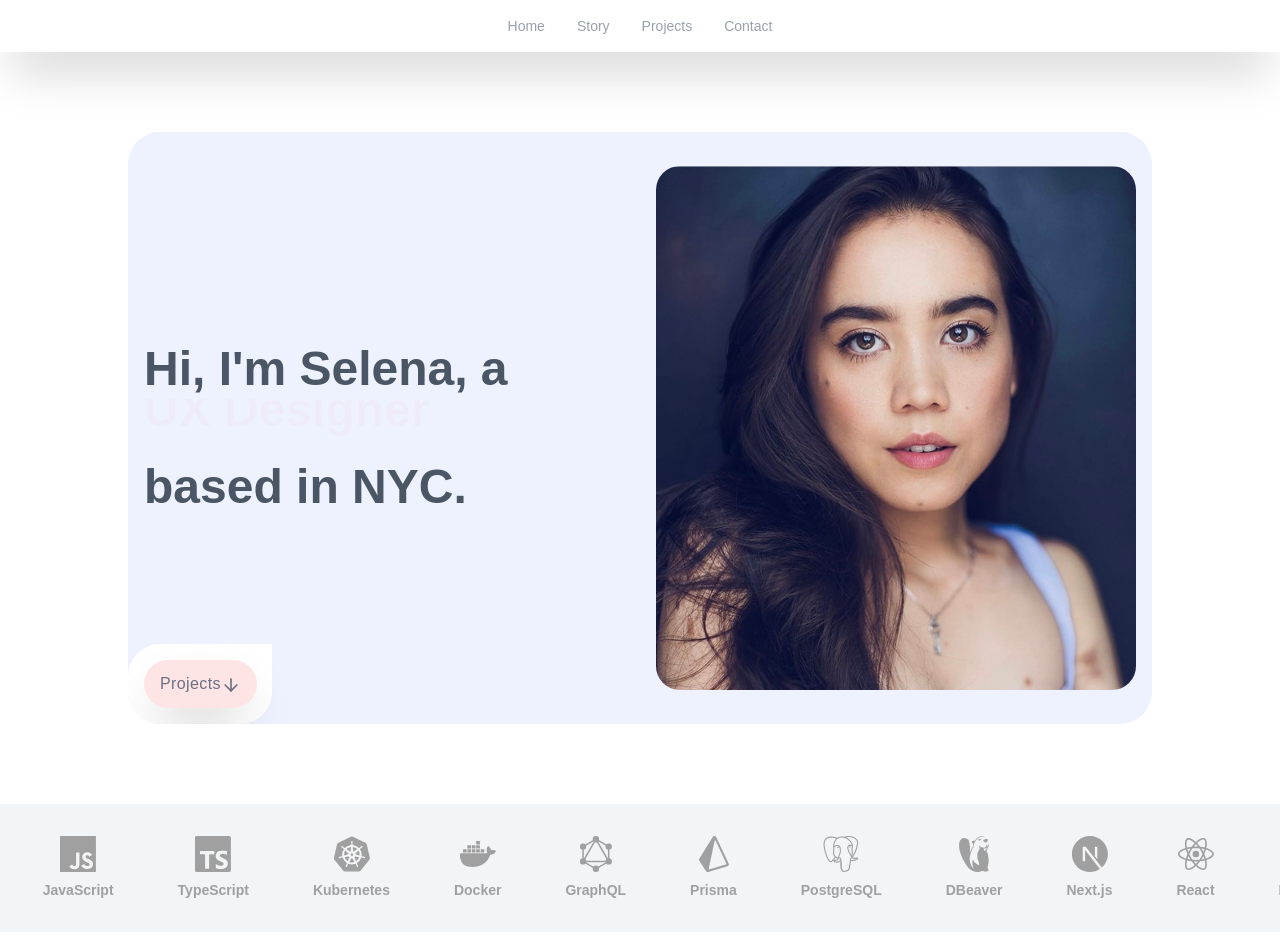
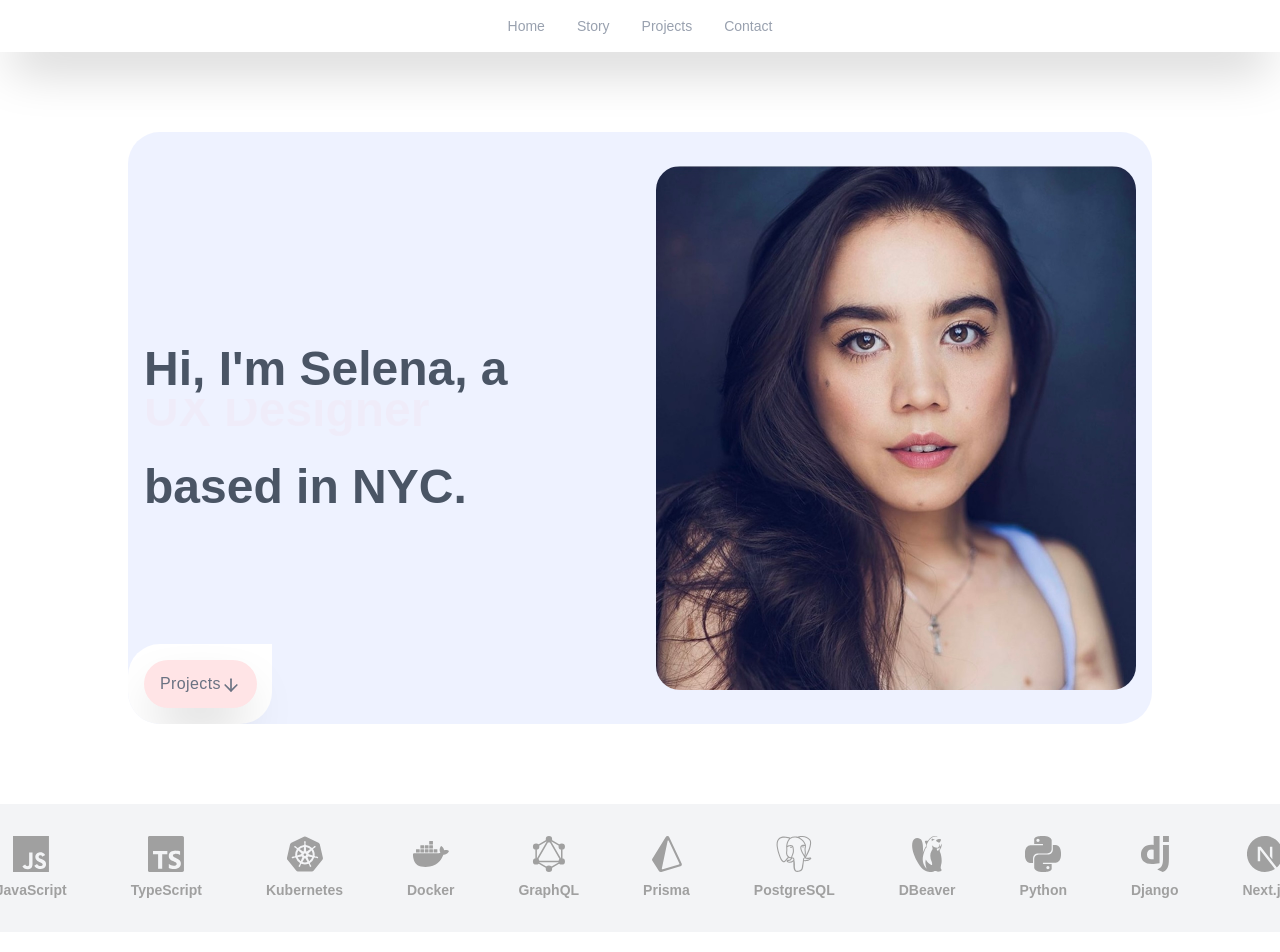
Before and after one commit to selenasiri53/portfolio-2025, a Next.js app: page / in a window 1280 px wide. Shown: the top 952 px of the page. Built offline with nearby package versions, Linux system fonts and the light colour scheme.

Commit message:
python and django added

```diff
--- a/app/components/Slider.tsx
+++ b/app/components/Slider.tsx
@@ -7,14 +7,14 @@ import {
   SiRedux,
   SiJavascript,
   SiTypescript,
-//   SiVueDotJs,
   SiKubernetes,
   SiDocker,
   SiGraphql,
   SiPrisma,
   SiPostgresql,
   SiDbeaver,
-//   SiAmazonaws,
+  SiPython,
+  SiDjango,
 } from "react-icons/si";
 
 const languages = [
@@ -23,14 +23,14 @@ const languages = [
   { name: "Redux", icon: <SiRedux /> },
   { name: "JavaScript", icon: <SiJavascript /> },
   { name: "TypeScript", icon: <SiTypescript /> },
-//   { name: "Vue", icon: <SiVueDotJs /> },
   { name: "Kubernetes", icon: <SiKubernetes /> },
   { name: "Docker", icon: <SiDocker /> },
   { name: "GraphQL", icon: <SiGraphql /> },
   { name: "Prisma", icon: <SiPrisma /> },
   { name: "PostgreSQL", icon: <SiPostgresql /> },
   { name: "DBeaver", icon: <SiDbeaver /> },
-//   { name: "AWS", icon: <SiAmazonaws /> },
+  { name: "Python", icon: <SiPython /> },
+  { name: "Django", icon: <SiDjango /> },
 ];
 
 export const LanguageSlider = () => {
```
